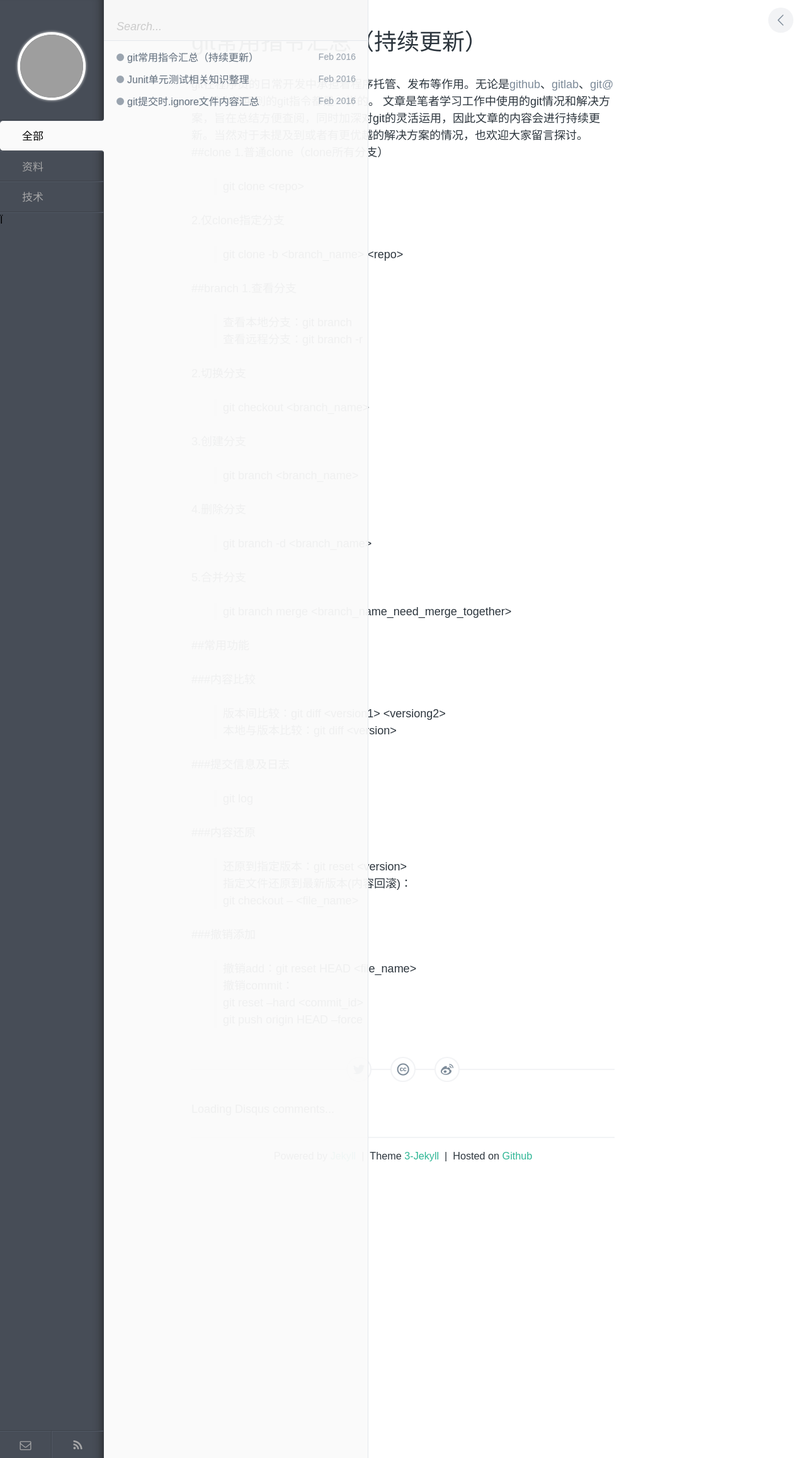
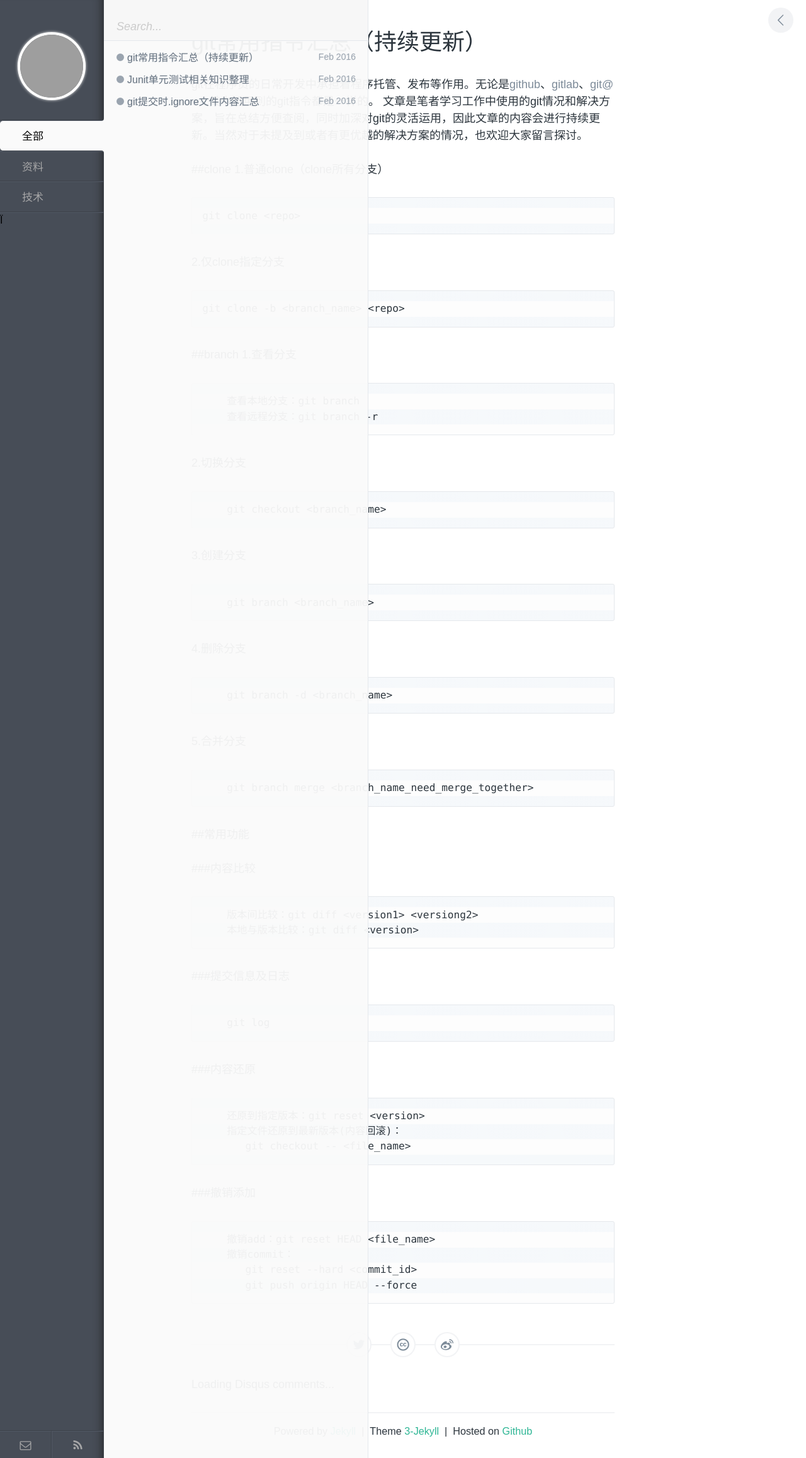
Before and after one commit to Anson365/anson365_draft, a Jekyll site: the page built from _posts/resource/2016-02-16-git-instractions-summary.md, in a window 1280 px wide. Shown: the whole page at 63% size. Built offline with Jekyll 4.4.1, drawn with Linux system fonts in a browser that asks for light colours; comment, search, counter and statistics services are not loaded; grey boxes are pictures that could not be loaded.

Commit message:
change style

`````diff
--- a/_posts/resource/2016-02-16-git-instractions-summary.md
+++ b/_posts/resource/2016-02-16-git-instractions-summary.md
@@ -7,46 +7,61 @@ description: git 常用指令及情况汇总
 ---
 git在程序员的日常开发中承担着程序托管、发布等作用。无论是[github](http://github.com)、[gitlab](https://about.gitlab.com/)、[git@osc](http://git.oschina.net/)其中运用到的git指令都是一样的。
 文章是笔者学习工作中使用的git情况和解决方案，旨在总结方便查阅，同时加深对git的灵活运用，因此文章的内容会进行持续更新。当然对于未提及到或者有更优越的解决方案的情况，也欢迎大家留言探讨。
+
 ##clone
 1.普通clone（clone所有分支）
-> git clone \<repo\>
+````
+git clone <repo>
+````
 
 2.仅clone指定分支
-> git clone -b \<branch_name\> \<repo\>
-
+````
+git clone -b <branch_name> <repo>
+````
 ##branch
 1.查看分支
-> 查看本地分支：git branch
-> 查看远程分支：git branch -r
-
+````
+    查看本地分支：git branch
+    查看远程分支：git branch -r
+````
 2.切换分支
-> git checkout \<branch_name\>
-
+````
+    git checkout <branch_name>
+````
 3.创建分支
-> git branch \<branch_name\>
-
+````
+    git branch <branch_name>
+````
 4.删除分支
-> git branch -d \<branch_name\>
-
+````
+    git branch -d <branch_name>
+````
 5.合并分支
-> git branch merge \<branch_name_need_merge_together\>
+````
+    git branch merge <branch_name_need_merge_together>
+````
 
 ##常用功能
 
 ###内容比较
-> 版本间比较：git diff \<version1\> \<versiong2\>
-> 本地与版本比较：git diff \<version\>
-
+````
+    版本间比较：git diff <version1> <versiong2>
+    本地与版本比较：git diff <version>
+````
 ###提交信息及日志
-> git log
-
+````
+    git log
+````
 ###内容还原
->还原到指定版本：git reset \<version\>
->指定文件还原到最新版本(内容回滚)：
->   git checkout -- \<file_name\>
-
+````
+    还原到指定版本：git reset <version>
+    指定文件还原到最新版本(内容回滚)：
+       git checkout -- <file_name>
+````
 ###撤销添加
->撤销add：git reset HEAD \<file_name\>
->撤销commit：
->   git reset --hard \<commit_id\>
->   git push origin HEAD --force
+````
+    撤销add：git reset HEAD <file_name>
+    撤销commit：
+       git reset --hard <commit_id>
+       git push origin HEAD --force
+````
`````
